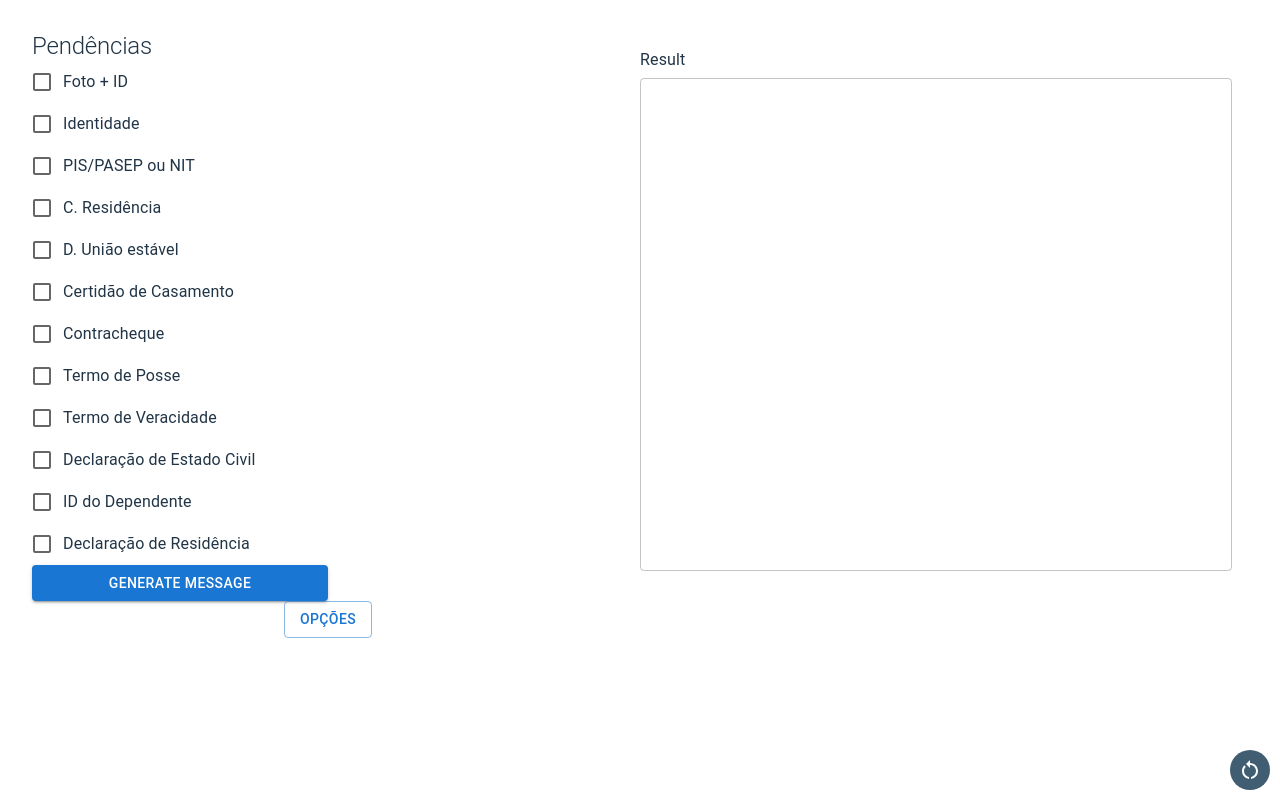
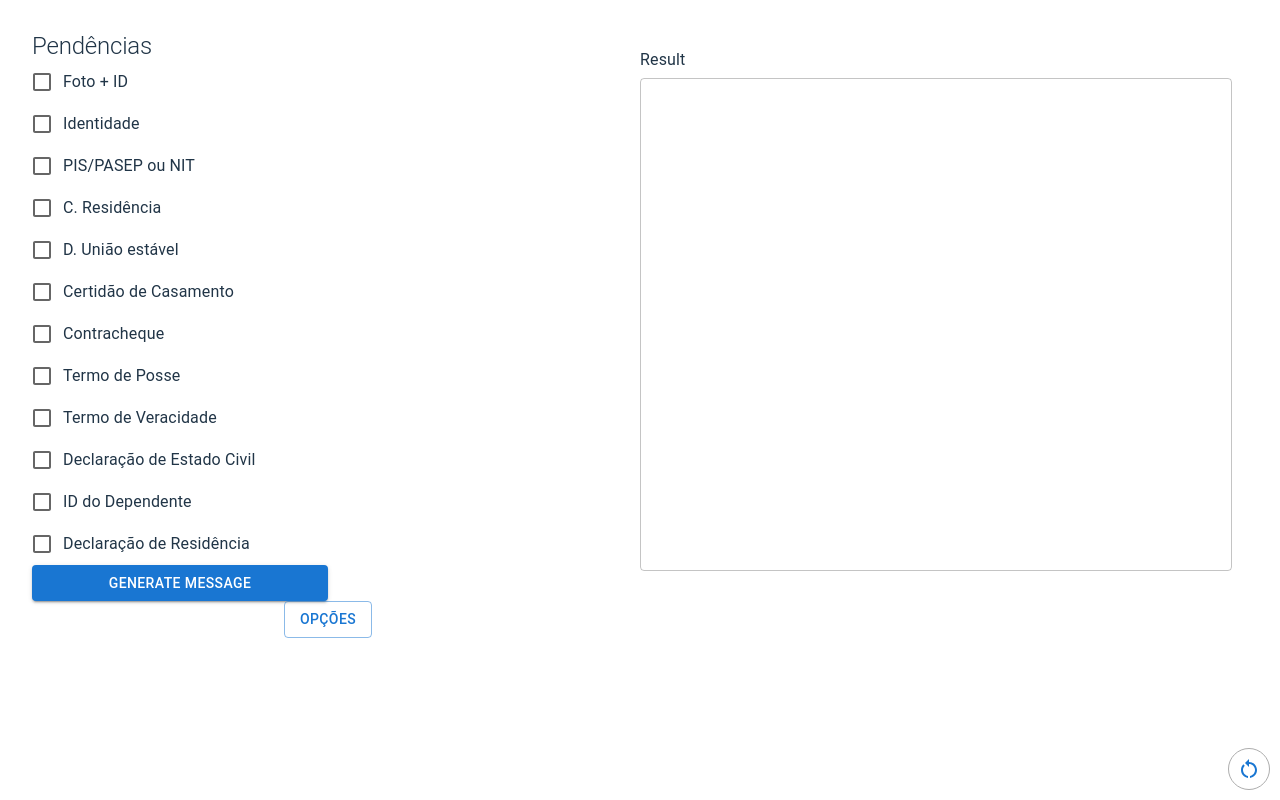
Before and after one commit to secretindex/Python-Scripts, a React (Vite) app in the folder advanced/recad-auto-message/: page / in a window 1280 px wide. Built offline with nearby package versions, Linux system fonts and the light colour scheme.

Commit message:
change reset button style

```diff
--- a/advanced/recad-auto-message/src/App.tsx
+++ b/advanced/recad-auto-message/src/App.tsx
@@ -3,6 +3,7 @@ import "./App.css";
 import Home from "./pages/home";
 import { IconButton } from "@mui/material";
 import { RestartAlt } from "@mui/icons-material";
+import TemporaryDrawer from "./components/Sidebar";
 
 function App() {
   return (
@@ -11,7 +12,8 @@ function App() {
       <div className="bottom-right">
         <IconButton
           className="IconButton"
-          sx={{ backgroundColor: "#405D72", color: "#fefefe" }}
+          color="primary"
+          sx={{ border: "1px solid #adadad" }}
         >
           <RestartAlt fontSize="inherit" />
         </IconButton>
```
